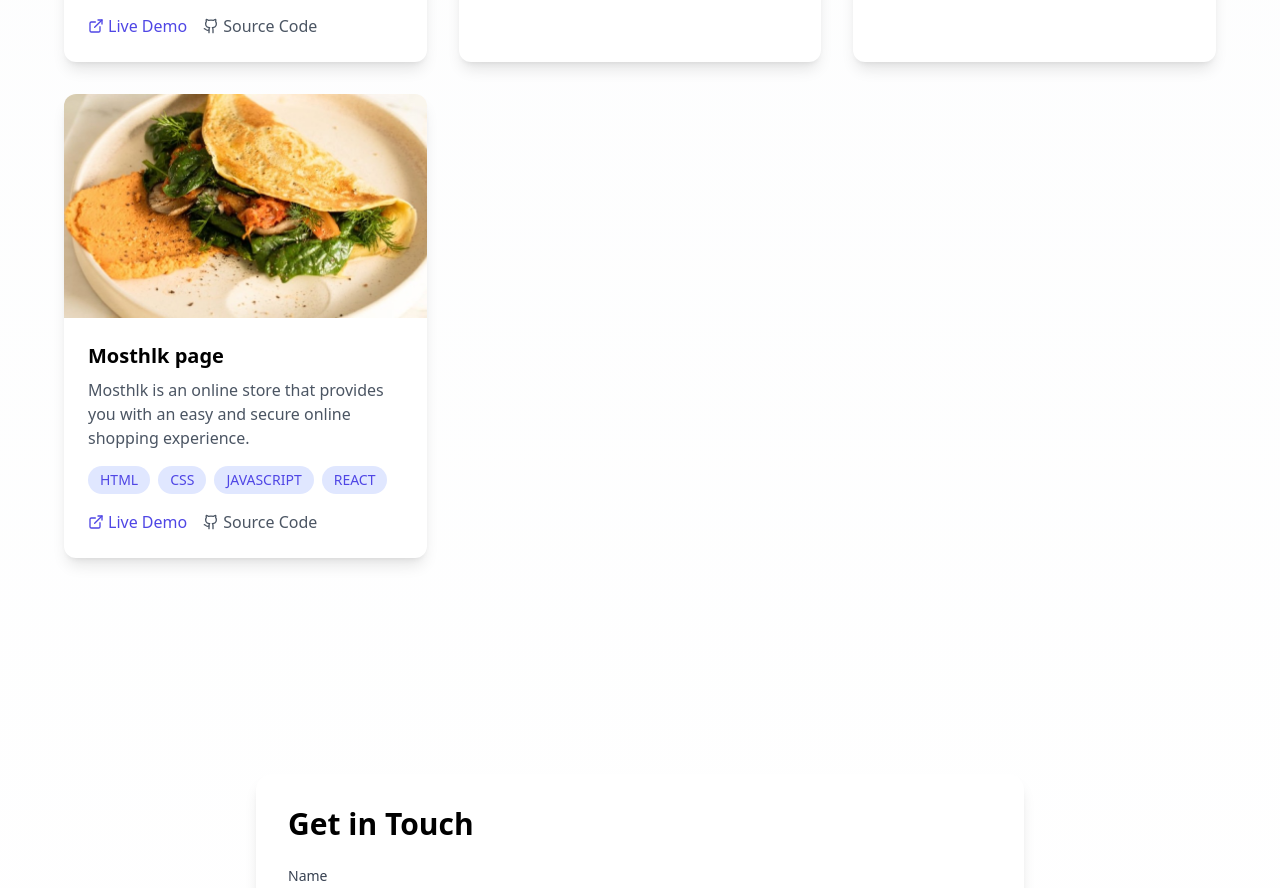
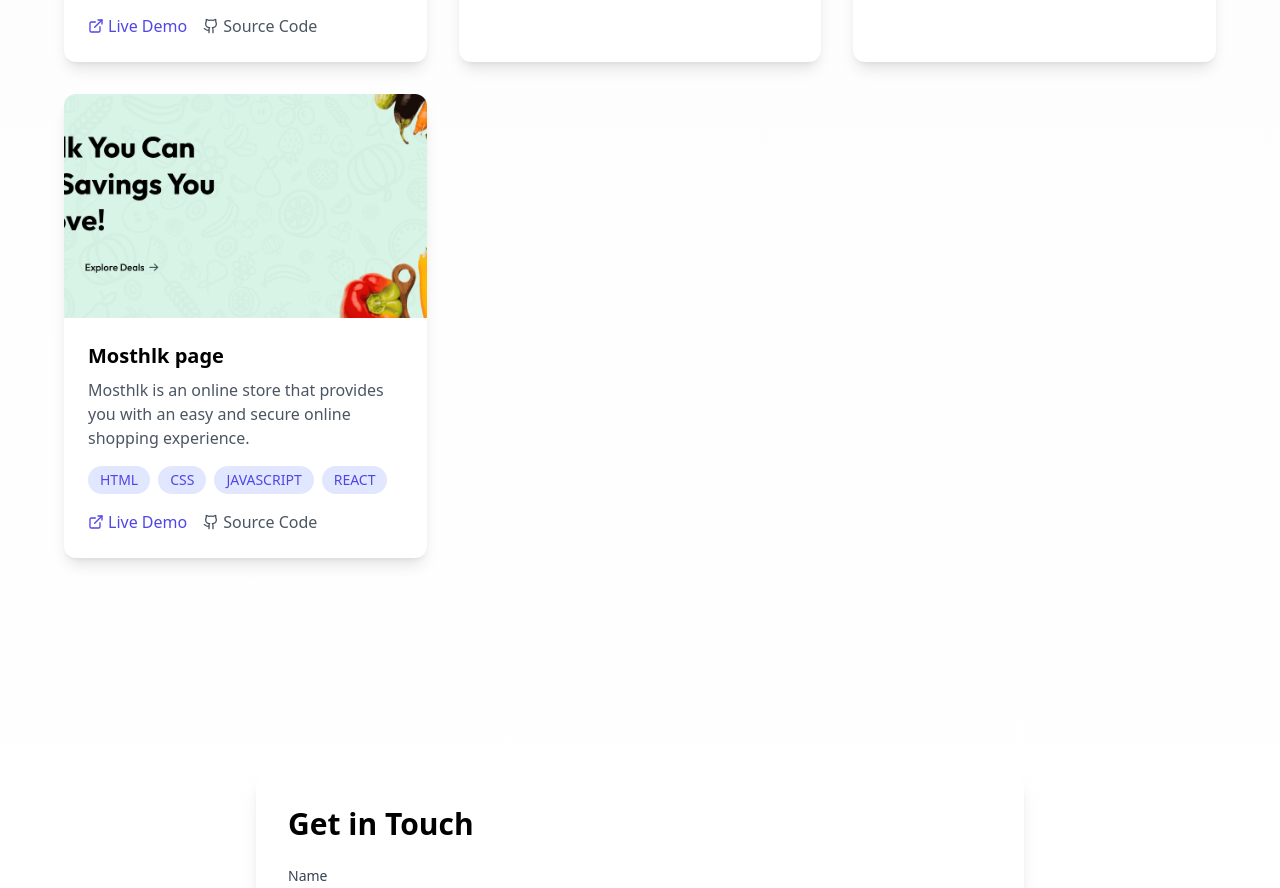
Before and after one commit to momenshehadeh/Portfolio, a React (Vite) app: page / in a window 1280 px wide. Shown: the part 2798-3686 px from the top of the page. Built offline with nearby package versions, Linux system fonts and the light colour scheme.

Commit message:
Work.tsx

```diff
--- a/src/components/Work.tsx
+++ b/src/components/Work.tsx
@@ -90,7 +90,7 @@ export default function Work() {
     {
       title: "Mosthlk page",
       description: "Mosthlk is an online store that provides you with an easy and secure online shopping experience.",
-      image: "/img/RecipePage.jpeg",
+      image: "/img/Mosthlk.png",
       demoLink: "https://mosthlk.vercel.app/",
       githubLink: "https://github.com/momenshehadeh/Mosthlk.git",
       technologies: ["HTML", "CSS","JAVASCRIPT","REACT"],
```
